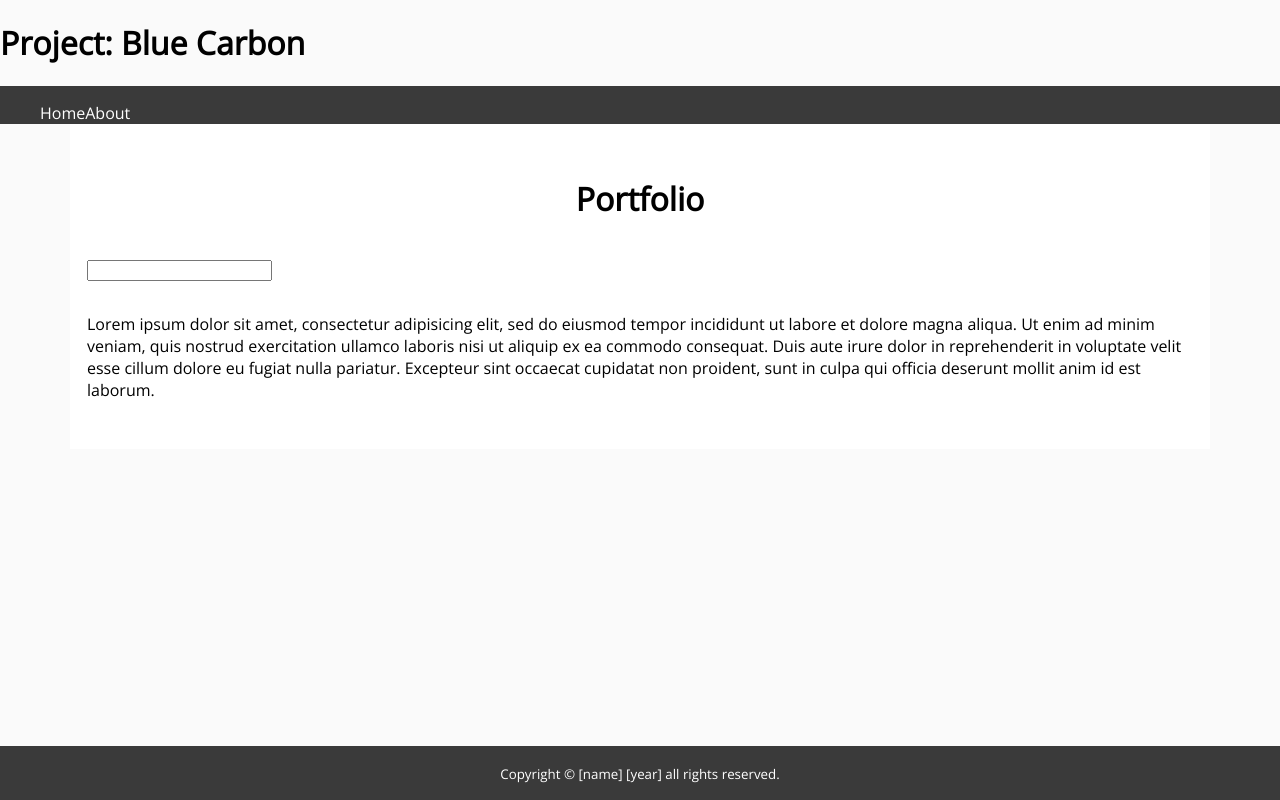
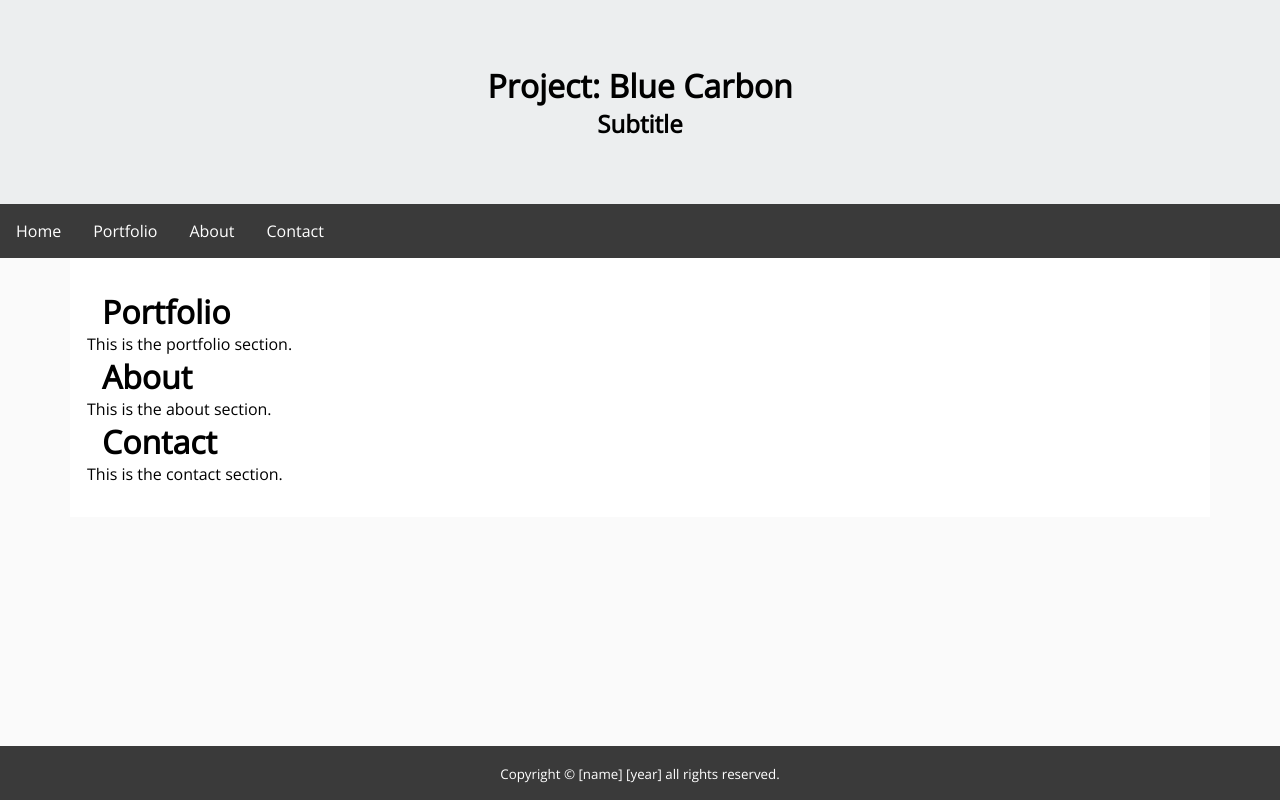
Before and after one commit to ItsSeaJay/blue-carbon, a PHP site: page / in a window 1280 px wide. Run offline with PHP 8.4, Linux system fonts and the light colour scheme.

Commit message:
Created the views for each section of the document

```diff
--- a/blue-carbon/index.php
+++ b/blue-carbon/index.php
@@ -6,6 +6,7 @@
     <title>Project: Blue Carbon</title>
     <link rel="stylesheet" href="styles/bootstrap-grid.min.css">
     <link rel="stylesheet" href="styles/main.css">
+    <link rel="stylesheet" href="styles/header.css">
     <link rel="stylesheet" href="styles/navigation.css">
     <link rel="stylesheet" href="styles/footer.css">
     <link rel="stylesheet" href="styles/fonts.css">
@@ -13,7 +14,8 @@
   <body>
     <header class="header">
       <div>
-        <h1>Project: Blue Carbon</h1>
+        <h1 class="text-center">Project: Blue Carbon</h1>
+        <h2 class="text-center">Subtitle</h2>
       </div>
     </header>
     <nav class="navigation">
@@ -22,21 +24,32 @@
           <a href="#">Home</a>
         </li>
         <li>
-          <a href="#">About</a>
+          <a href="#portfolio">Portfolio</a>
+        </li>
+        <li>
+          <a href="#about">About</a>
+        </li>
+        <li>
+          <a href="#contact">Contact</a>
         </li>
       </ul>
     </nav>
-    <div class="content">
+    <div class="content containter-fluid">
       <div class="container">
         <!-- Portfolio -->
-        <h1 class="text-center">Portfolio</h1>
+        <h1 id="portfolio">Portfolio</h1>
         <section class="row">
-          <p>
-            <input type="text" name="" value="">
-          </p>
-          <p>
-            Lorem ipsum dolor sit amet, consectetur adipisicing elit, sed do eiusmod tempor incididunt ut labore et dolore magna aliqua. Ut enim ad minim veniam, quis nostrud exercitation ullamco laboris nisi ut aliquip ex ea commodo consequat. Duis aute irure dolor in reprehenderit in voluptate velit esse cillum dolore eu fugiat nulla pariatur. Excepteur sint occaecat cupidatat non proident, sunt in culpa qui officia deserunt mollit anim id est laborum.
-          </p>
+          <?php include 'views/portfolio.php'; ?>
+        </section>
+        <!-- About -->
+        <h1 id="about">About</h1>
+        <section class="row">
+          <?php include 'views/about.php'; ?>
+        </section>
+        <!-- Contact -->
+        <h1 id="contact">Contact</h1>
+        <section class="row">
+          <?php include 'views/contact.php'; ?>
         </section>
       </div>
     </div>
--- /dev/null
+++ b/blue-carbon/styles/header.css
@@ -0,0 +1,5 @@
+header.header
+{
+  background-color: #eceeef;
+  padding: 64px;
+}
--- a/blue-carbon/styles/main.css
+++ b/blue-carbon/styles/main.css
@@ -1,8 +1,13 @@
+*
+{
+  margin: 0;
+  padding: 0;
+}
+
 html,
 body
 {
   height: 100%;
-  margin: 0;
   background-color: #FAFAFA;
 }
 
--- a/blue-carbon/styles/navigation.css
+++ b/blue-carbon/styles/navigation.css
@@ -6,13 +6,15 @@ nav.navigation
 
 nav.navigation > ul
 {
-  height: 100%;
+  margin: 0;
+  padding: 0;
   list-style: none;
 }
 
 nav.navigation > ul > li
 {
   float: left;
+  display: inline;
 }
 
 nav.navigation > ul > li:first-child
@@ -24,4 +26,14 @@ nav.navigation > ul > li > a
 {
   color: #FFFFFF;
   text-decoration: none;
+  display: block;
+  padding: 16px;
+  transition: background-color 0.66s ease-in-out;
 }
+
+nav.navigation > ul > li > a:hover
+{
+  background-color: #111111;
+  text-decoration: underline;
+  transition: background-color 0.128s ease-in-out;
+}
--- /dev/null
+++ b/blue-carbon/views/about.php
@@ -0,0 +1,5 @@
+<?php
+
+  echo '<p>This is the about section.</p>';
+
+?>
--- /dev/null
+++ b/blue-carbon/views/contact.php
@@ -0,0 +1,5 @@
+<?php
+
+  echo '<p>This is the contact section.</p>';
+
+?>
--- /dev/null
+++ b/blue-carbon/views/portfolio.php
@@ -0,0 +1,5 @@
+<?php
+
+  echo '<p>This is the portfolio section.</p>';
+
+?>
```
